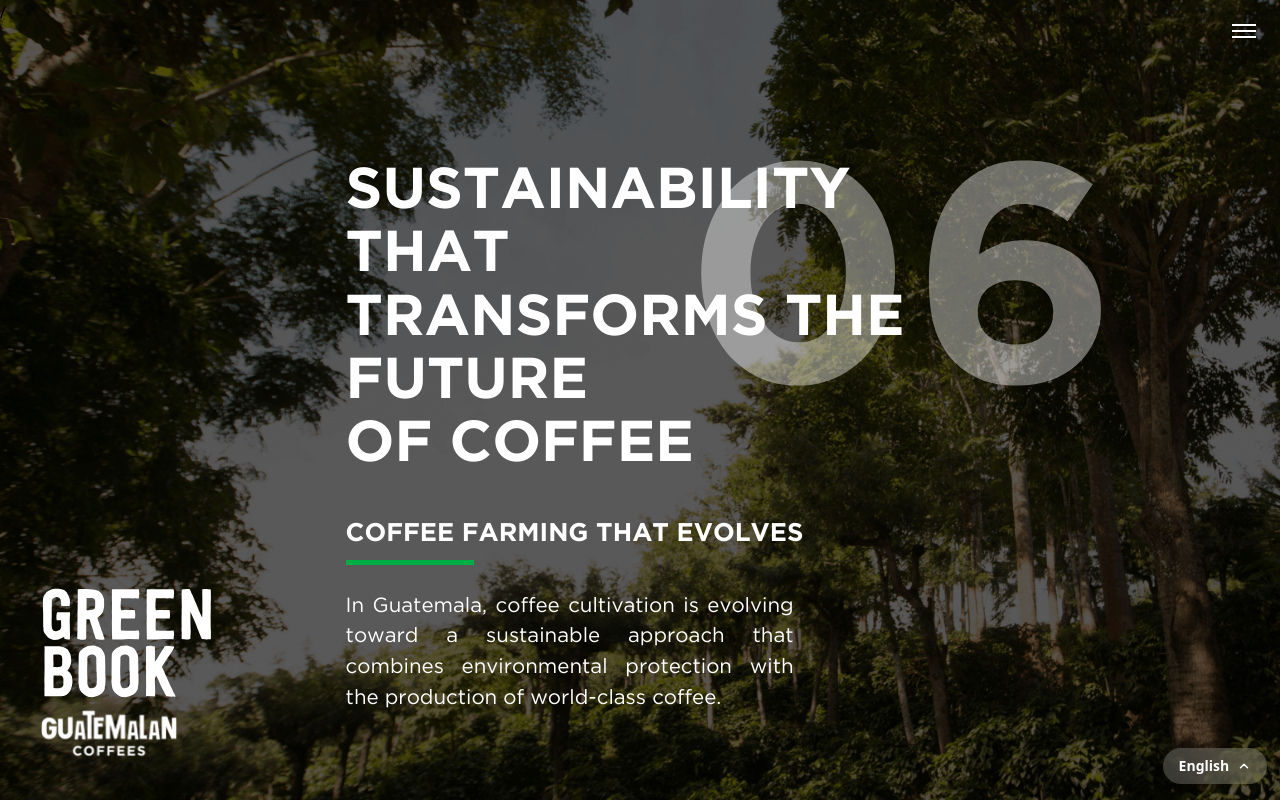
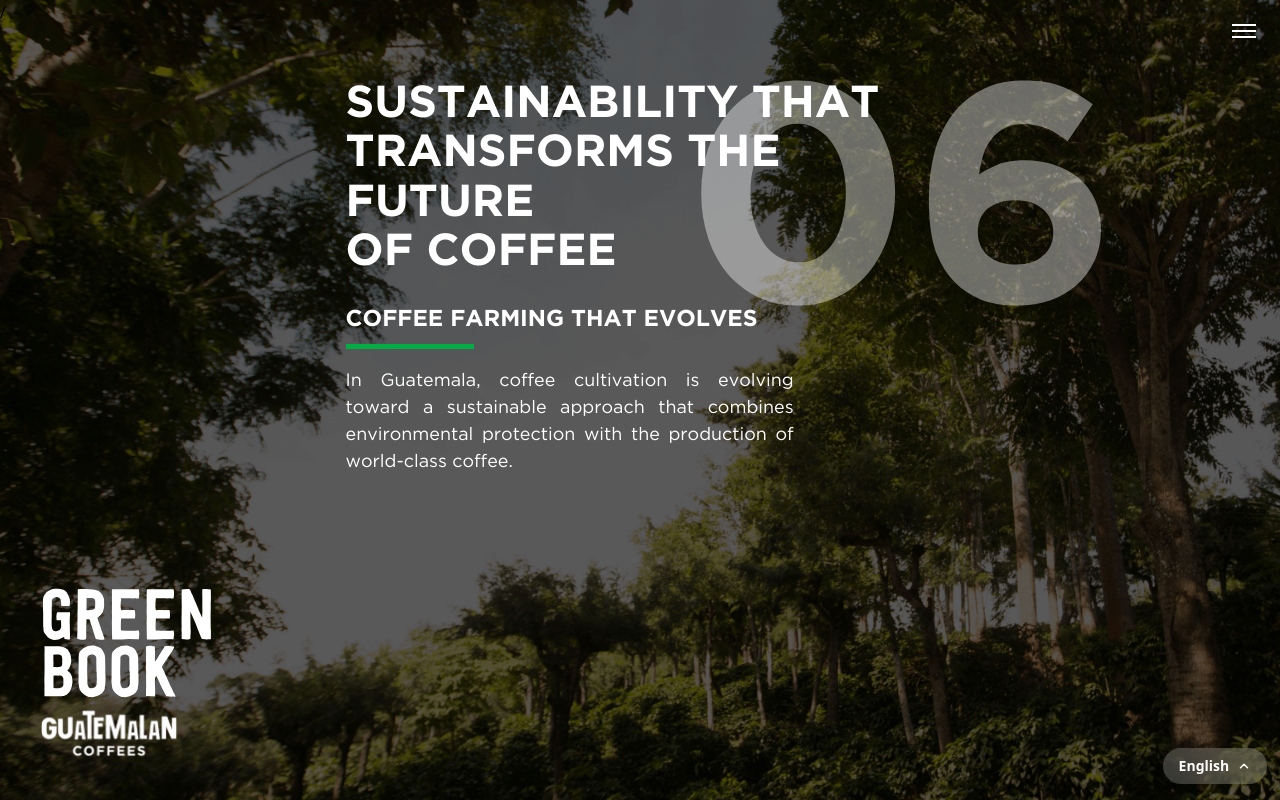
Before and after one commit to Alan4745/front-green-book, a React (Vite) app: page /c6 in a window 1280 px wide. Shown: the top 800 px of the page. Built offline with nearby package versions, Linux system fonts and the light colour scheme.

Commit message:
Adjust C6 cover desktop layout

```diff
--- a/src/components/C6/CoverC6.jsx
+++ b/src/components/C6/CoverC6.jsx
@@ -53,7 +53,7 @@ const CoverC6 = () => {
                     </div>
                 </div>
 
-                <div className="hidden lg:block absolute top-[20vh] right-[14vw] z-30">
+                <div className="hidden lg:block absolute top-[10vh] right-[14vw] z-30">
                     <img
                         src="/Img/Global/Numbers/06.svg"
                         alt={t("c6.cover.alts.chapter", { num: 6 })}
@@ -62,9 +62,9 @@ const CoverC6 = () => {
                     />
                 </div>
 
-                <div className="hidden lg:block absolute top-[20vh] right-[28vw] z-30 text-white text-left">
+                <div className="hidden lg:block absolute top-[10vh] right-[28vw] z-30 text-white text-left">
                     <h2
-                        className="text-white text-[4.5vw] leading-[1.1] max-w-[45vw] uppercase"
+                        className="text-white text-[3.5vw] leading-[1.1] max-w-[45vw] uppercase"
                         style={{ fontFamily: "GothamBold" }}
                     >
                         {t("c6.cover.title.line1")} <br />
@@ -72,14 +72,14 @@ const CoverC6 = () => {
                         {t("c6.cover.title.line3")}
                     </h2>
                     <h3
-                        className="text-white text-[2vw] mt-[3vw] uppercase"
+                        className="text-white text-[1.8vw] mt-[2vw] uppercase"
                         style={{ fontFamily: "GothamBold" }}
                     >
                         {t("c6.cover.subtitle")}
                     </h3>
                     <div className="w-[10vw] h-[0.4vw] bg-[#00AE43] mt-[0.5vw]"></div>
                     <p
-                        className="text-white text-justify text-[1.6vw] mt-[2vw] max-w-[35vw]"
+                        className="text-white text-justify text-[1.4vw] mt-[1.5vw] max-w-[35vw]"
                         style={{ fontFamily: "GothamNormal" }}
                     >
                         {t("c6.cover.body")}
```
